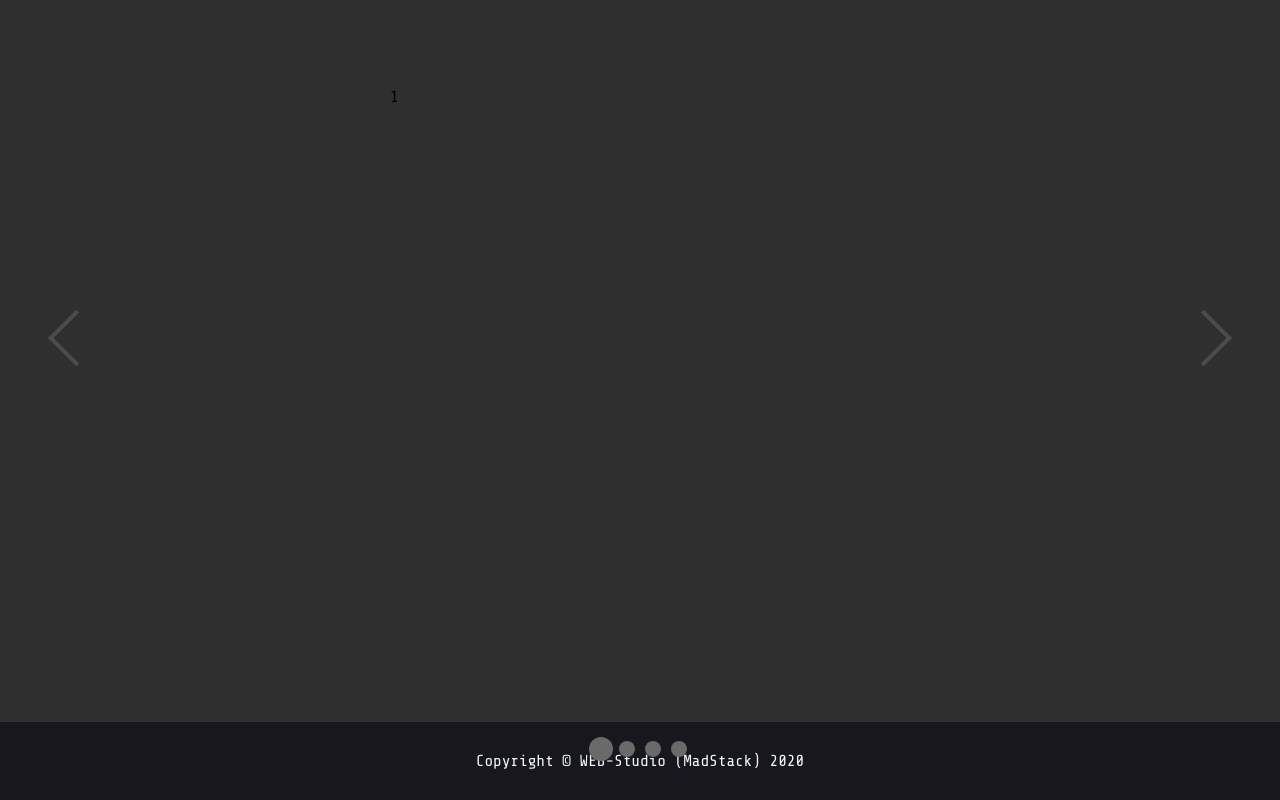
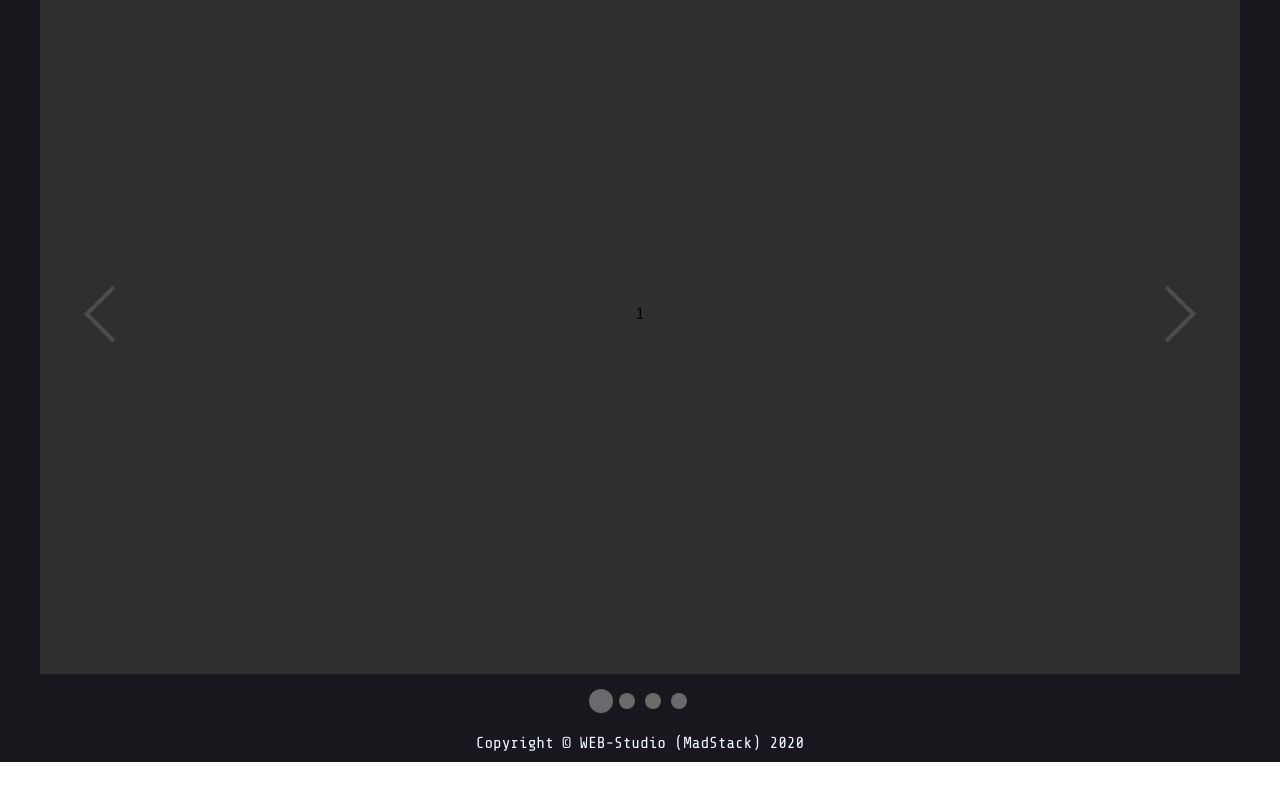
Before and after one commit to Kapibarra/madstacks, a React (Create React App) app: page /contacts in a window 1280 px wide. Shown: the part 2680-3480 px from the top of the page. After the commit the page ends 3442 px from the top, so only its background shows below. Built offline with nearby package versions, Linux system fonts and the light colour scheme.

Commit message:
fixed portfolio component

```diff
--- a/src/App.css
+++ b/src/App.css
@@ -1,38 +1,11 @@
-.App {
-  text-align: center;
+/*slider*/
+
+.awssld__wrapper {
+    margin: 0 auto;
+    background-color: aliceblue;
+    max-width: 1200px;
+    height: 70% !important;
+    max-height: 800px;
 }
 
-.App-logo {
-  height: 40vmin;
-  pointer-events: none;
-}
-
-@media (prefers-reduced-motion: no-preference) {
-  .App-logo {
-    animation: App-logo-spin infinite 20s linear;
-  }
-}
-
-.App-header {
-  background-color: #282c34;
-  min-height: 100vh;
-  display: flex;
-  flex-direction: column;
-  align-items: center;
-  justify-content: center;
-  font-size: calc(10px + 2vmin);
-  color: white;
-}
-
-.App-link {
-  color: #61dafb;
-}
-
-@keyframes App-logo-spin {
-  from {
-    transform: rotate(0deg);
-  }
-  to {
-    transform: rotate(360deg);
-  }
-}
+.awssld__bullets {}
--- a/src/components/Footer/Footer.module.css
+++ b/src/components/Footer/Footer.module.css
@@ -3,6 +3,7 @@
     box-sizing: border-box;
     margin: 0 auto;
     text-align: center;
-    padding: 30px;
+    padding: 60px;
+    padding-bottom: 10px;
     color: aliceblue;
 }
--- a/src/components/Portfolio/Portfolio.js
+++ b/src/components/Portfolio/Portfolio.js
@@ -3,9 +3,11 @@ import classes from "./Portfolio.module.css"
 import AwesomeSlider from 'react-awesome-slider';
 import 'react-awesome-slider/dist/styles.css';
 
+
+
 const Slider = () => {
     return (
-        <AwesomeSlider>
+    <AwesomeSlider >
     <div className={classes.Slide}>1</div>
     <div className={classes.Slide}>2</div>
     <div className={classes.Slide}>3</div>
--- a/src/components/Portfolio/Portfolio.module.css
+++ b/src/components/Portfolio/Portfolio.module.css
@@ -1,4 +1 @@
-.Slide {
-    width: 500px;
-    height: 500px;
-}
+.Slide {}
```
Also changed, not shown: 2 other files (tests, documents, lock files or other folders).
